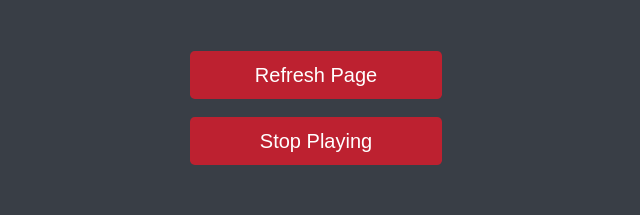
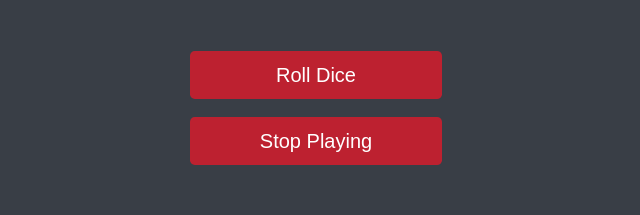
Before and after one commit to rjguruzaheer/dice, a plain HTML site: page index.html in a window 1280 px wide. Shown: the part 543-758 px from the top of the page, 324-964 px from the left. Drawn offline with Linux system fonts and the light colour scheme.

Commit message:
Changed button

```diff
--- a/index.html
+++ b/index.html
@@ -27,7 +27,7 @@
     <br>
     <br>
 <div class="button-mid">
-    <input class="button-middle" type="button" value="Refresh Page" onClick="window.location.reload();">
+    <input class="button-middle" type="button" value="Roll Dice" onClick="window.location.reload();">
     <br>
     <br>
     <a href="index.html">
```
